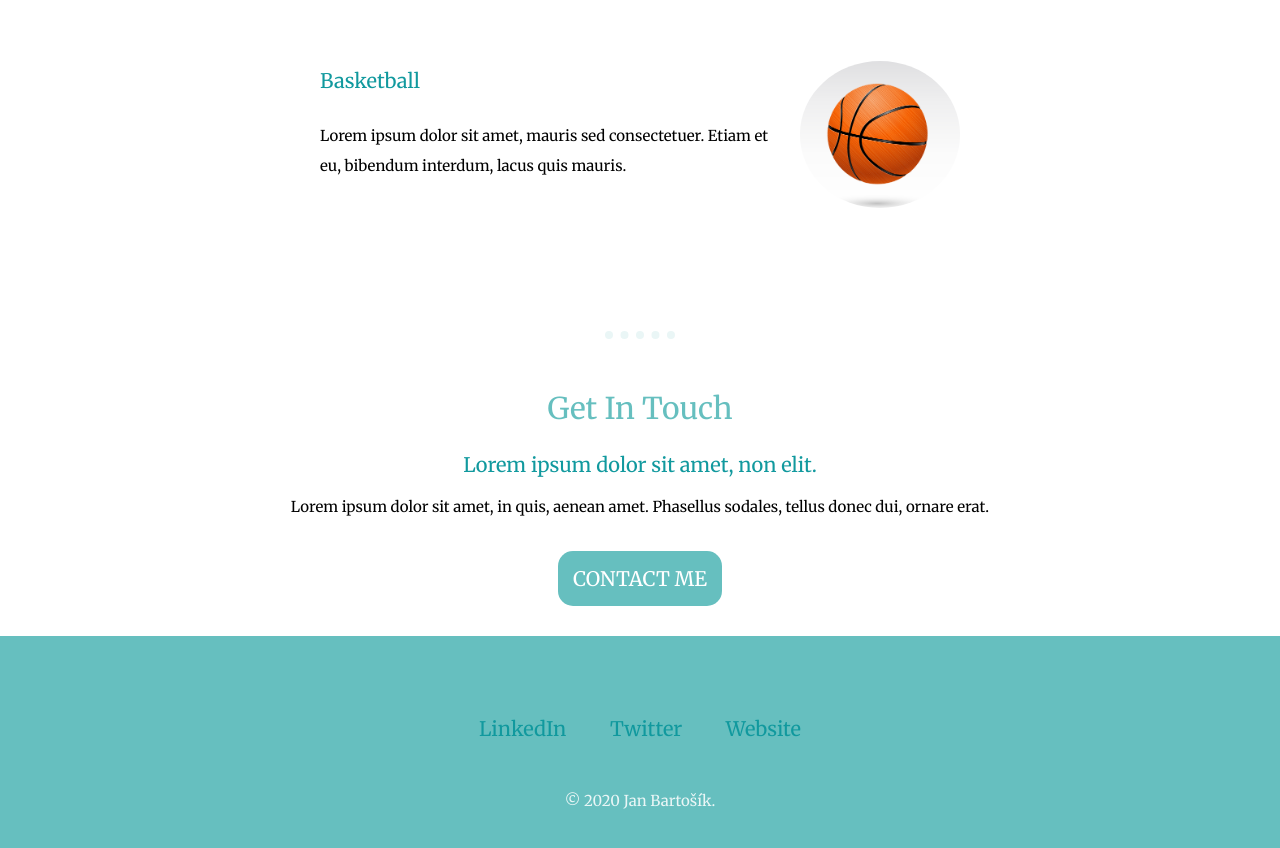
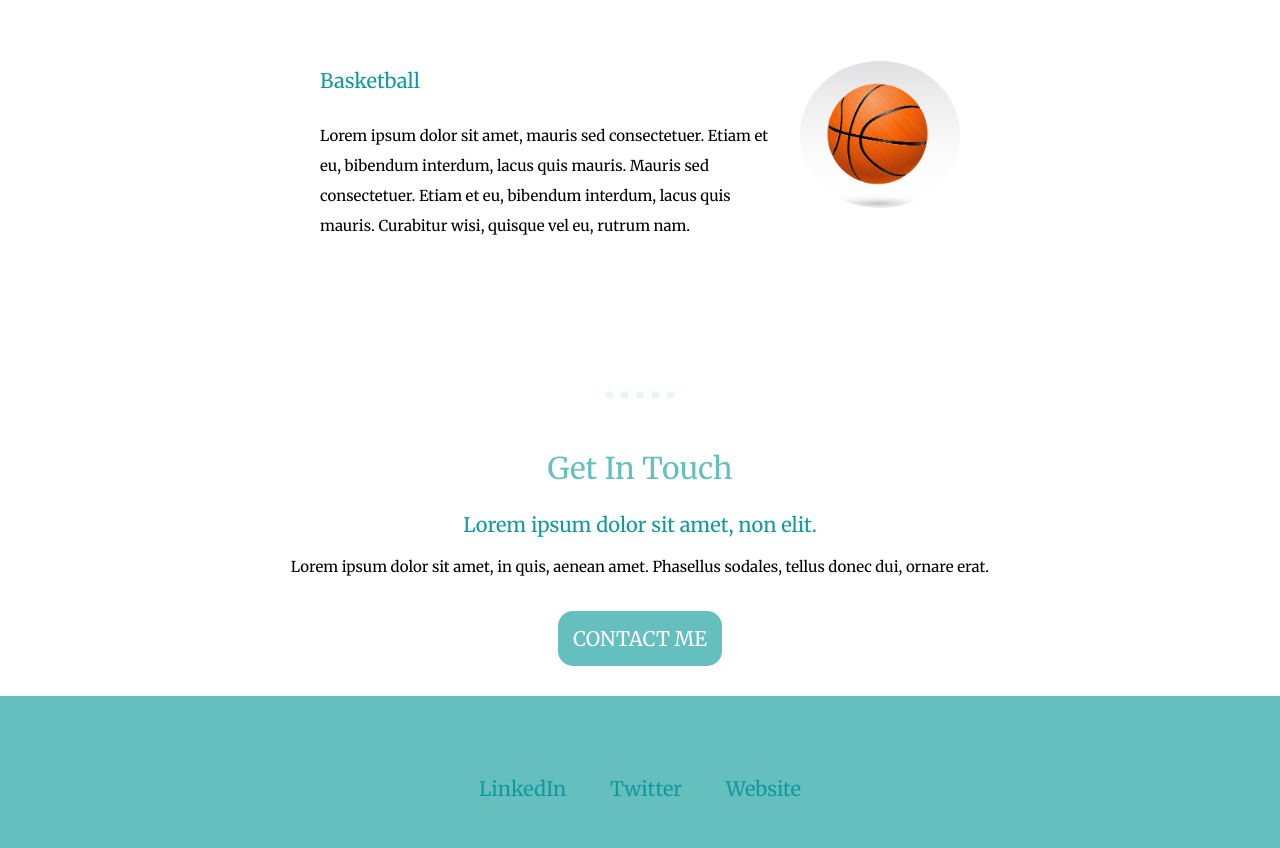
Before and after one commit to KeziTheDev/Portfolio, a plain HTML site: page index.html in a window 1280 px wide. Shown: the part 1860-2708 px from the top of the page. Drawn offline with Linux system fonts and the light colour scheme.

Commit message:
Update index.html

```diff
--- a/index.html
+++ b/index.html
@@ -33,9 +33,10 @@
           Lorem ipsum dolor sit amet, mauris sed consectetuer. Etiam et eu, bibendum interdum, lacus quis mauris. Curabitur wisi, quisque vel eu, rutrum nam.</p>
         </div>
         <div class="skill-row">
-          <img class="skill-row2" src="fotky/basketbal.png" alt="Basketball-img">
+          <img class="skill-row2" src="fotky/basketbal.PNG" alt="Basketbal-img">
           <h3>Basketball</h3>
-          <p>Lorem ipsum dolor sit amet, mauris sed consectetuer. Etiam et eu, bibendum interdum, lacus quis mauris.</p>
+          <p>Lorem ipsum dolor sit amet, mauris sed consectetuer. Etiam et eu, bibendum interdum, lacus quis mauris.
+          Mauris sed consectetuer. Etiam et eu, bibendum interdum, lacus quis mauris. Curabitur wisi, quisque vel eu, rutrum nam.</p>
         </div>
       </div>
       <hr>
```
